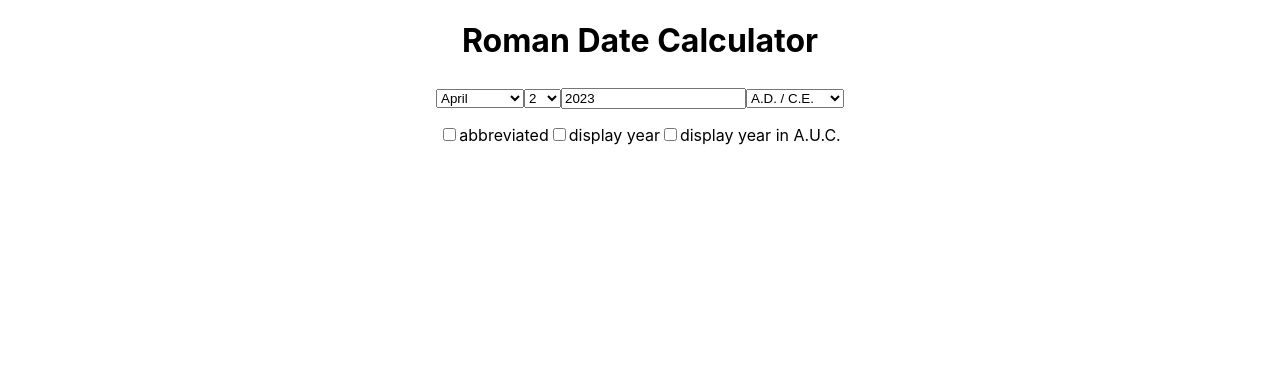
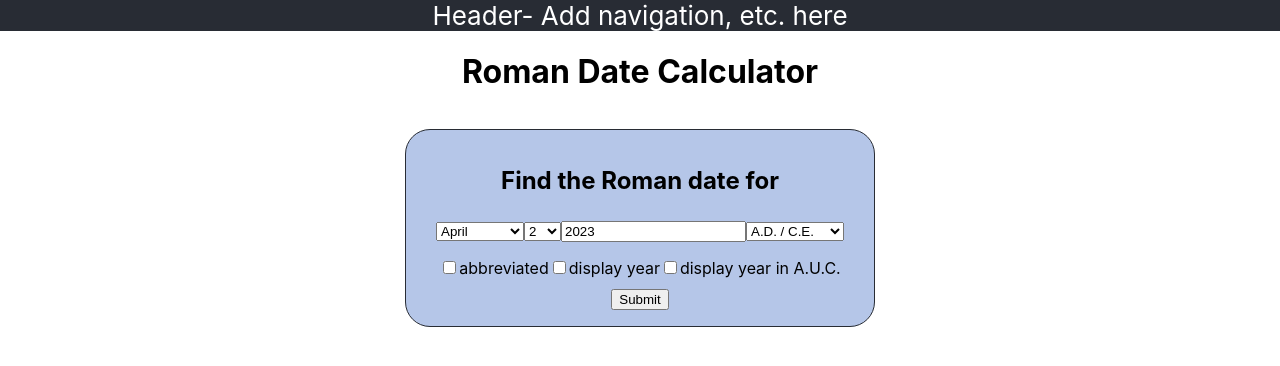
Before and after one commit to celiackelly/roman-date-converter, a React (Create React App) app: page / in a window 1280 px wide. Shown: the top 366 px of the page. Built offline with nearby package versions, Linux system fonts and the light colour scheme.

Commit message:
Add Form and Button components

```diff
--- a/src/App.css
+++ b/src/App.css
@@ -1,7 +1,3 @@
-.App {
-  text-align: center;
-}
-
 .App-header {
   background-color: #282c34;
   display: flex;
@@ -12,8 +8,12 @@
   color: white;
 }
 
-.App-link {
-  color: #61dafb;
+main {
+  text-align: center;
+  display: flex;
+  flex-direction: column;
+  align-items: center;
+  gap: 1rem;
 }
 
 .sr-only {
@@ -28,3 +28,11 @@
 fieldset {
   border: none;
 }
+
+.card {
+  background-color: #b5c6e8;
+  padding: 1rem;
+  border: 1px solid #282c34;
+  border-radius: 25px;
+  max-width: 75%;
+}
--- a/src/App.js
+++ b/src/App.js
@@ -1,21 +1,21 @@
 import './App.css';
-import DateFieldset from './components/DateFieldset';
-import OptionsFieldset from './components/OptionsFieldset';
+import Card from './components/Card';
+import DateForm from './components/DateForm';
 
 function App() {
 
   return (
     <>
       <header className="App-header">
-
+        Header- Add navigation, etc. here
       </header>
-      <main className="App">
+      <main>
         <h1>Roman Date Calculator</h1>
-        <form>
-          <DateFieldset />
-          <OptionsFieldset isAUCDisabled={false} />   {/* replace hard-coded with state snd logic */}
-        </form>
+          <Card title="Find the Roman date for">
+            <DateForm />
+          </Card>
       </main>
+      <footer></footer>
     </>
   );
 }
--- /dev/null
+++ b/src/components/Button.js
@@ -0,0 +1,7 @@
+import React from 'react'
+
+export default function Button({ type, buttonText, onClick }) {
+  return (
+    <button type={type} onClick={onClick}>{buttonText}</button>
+  )
+}
--- /dev/null
+++ b/src/components/Card.js
@@ -0,0 +1,10 @@
+import React from 'react'
+
+export default function Card( {title, children} ) {
+  return (
+    <div className="card">
+        <h2>{title}</h2>
+        {children}
+    </div>
+  )
+}
--- /dev/null
+++ b/src/components/DateForm.js
@@ -0,0 +1,20 @@
+import React from 'react'
+import Button from './Button';
+import DateFieldset from './DateFieldset';
+import OptionsFieldset from './OptionsFieldset';
+
+export default function DateForm() {
+
+   function convertDate() {
+        //replace with actual logic, which probably needs to live higher up
+        alert('convert date')
+   }
+
+  return (
+    <form>
+        <DateFieldset />
+        <OptionsFieldset isAUCDisabled={false} />   {/* replace hard-coded with state and logic */}
+        <Button type={'submit'} buttonText={'Submit'} onClick={convertDate}></Button>
+    </form>
+  )
+}
```
